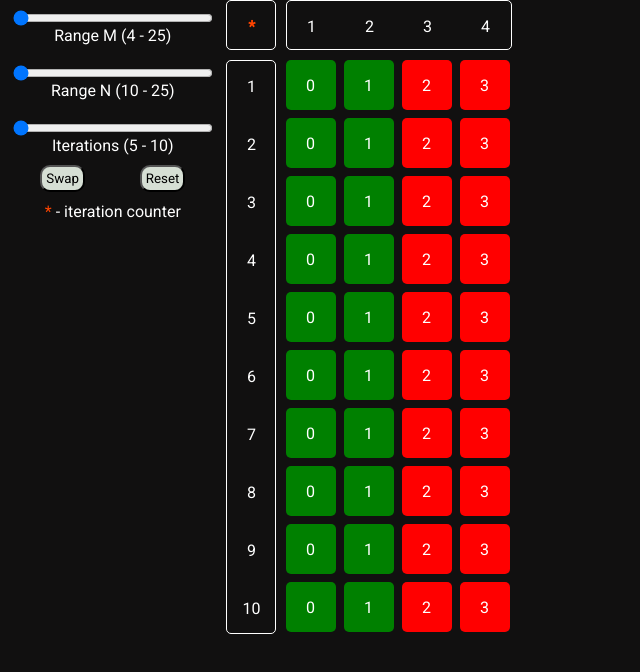
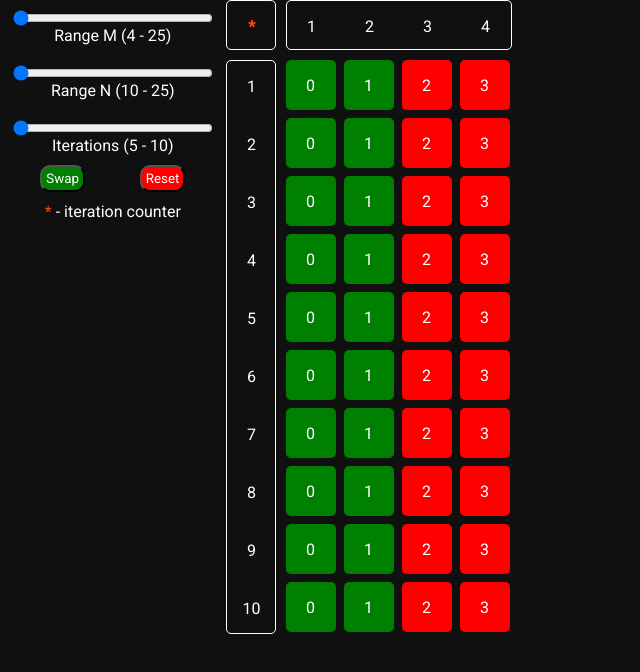
Before and after one commit to EugeneAlWin/Matrix-Shifter, a plain HTML site: page index.html in a window 1280 px wide. Shown: the whole page, without its empty margins (0-640 px from the left). Drawn offline with Linux system fonts and the light colour scheme.

Commit message:
on hover style

```diff
--- a/style.css
+++ b/style.css
@@ -105,13 +105,27 @@ body {
 
 input[type='range'] {
   margin-top: 5%;
+  cursor: pointer;
 }
 
 input[type='button'] {
   background-color: rgb(214, 223, 212);
   border-radius: 10px;
   padding: 2%;
+  color: white;
+  font-weight: 400;
 }
+input[type='button']:hover {
+  opacity: 0.7;
+  cursor: pointer;
+}
+input[type='button']:first-child {
+  background-color: green;
+}
+input[type='button']:last-child {
+  background-color: red;
+}
+
 label {
   text-align: center;
   margin-bottom: 5%;
```
